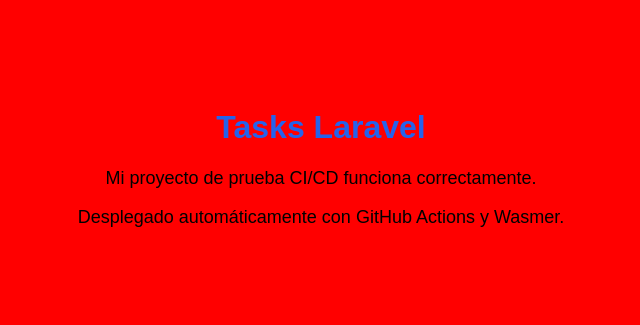
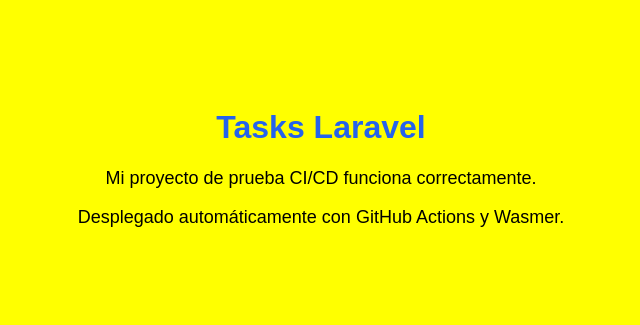
Before and after one commit to ike-rrr/tasks-laravel, a Laravel app: page / in a window 1280 px wide. Shown: the top 325 px of the page, without its empty margins (319-959 px from the left). Run offline with Laravel 12, Linux system fonts and the light colour scheme.

Commit message:
cambio de color para el video

```diff
--- a/resources/views/welcome.blade.php
+++ b/resources/views/welcome.blade.php
@@ -9,7 +9,7 @@
     <style>
         body {
             font-family: Arial, sans-serif;
-            background-color: red;
+            background-color: yellow;
             text-align: center;
             padding: 80px 20px;
         }
```
Also changed, not shown: tests/Feature/HomeTest.php (+1 -1 lines).
